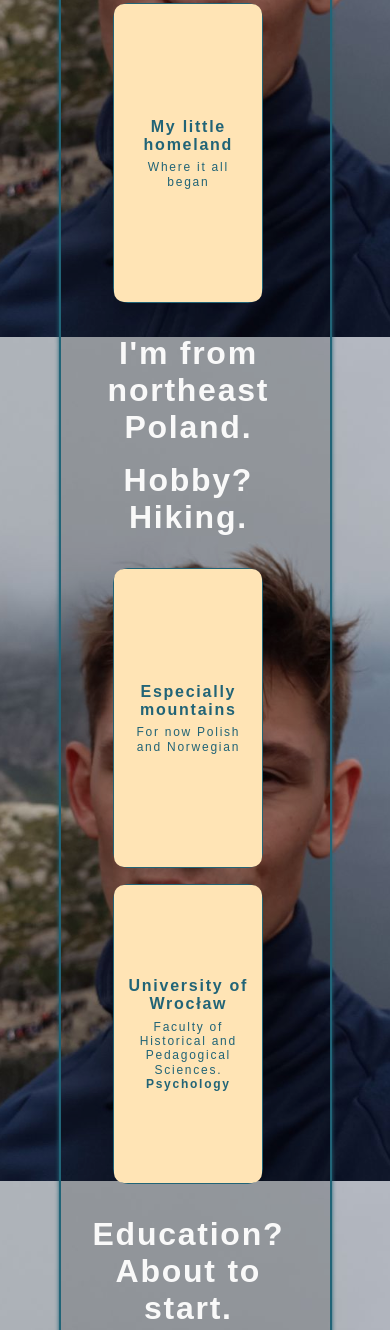
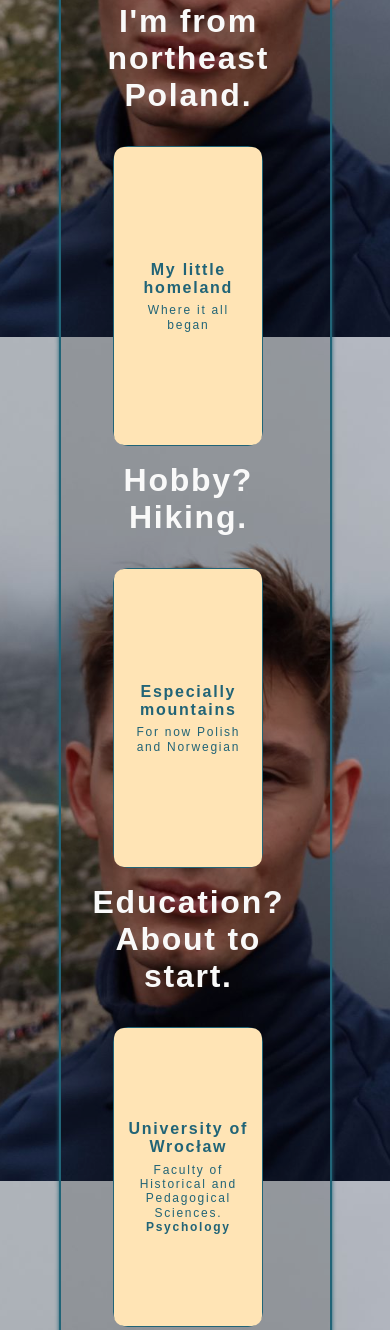
Before and after one commit to jacobluckiewicz/about-me, a plain HTML site: page index.html in a window 390 px wide. Shown: the part 1351-2681 px from the top of the page. Drawn offline with Linux system fonts and the light colour scheme.

Commit message:
changed order for h2 in cards on media query due to mobile first rule

```diff
--- a/index.html
+++ b/index.html
@@ -66,7 +66,7 @@
                         </div>
                         <div class="back back-two"></div>
                     </div>
-                    <h2 class="preview-text">I'm from northeast Poland.</h2>
+                    <h2 class="preview-text moving-text">I'm from northeast Poland.</h2>
                 </div>
                 <!-- 3 -->
                 <div class="row">
@@ -88,7 +88,7 @@
                         </div>
                         <div class="back back-four"></div>
                     </div>
-                    <h2 class="preview-text">Education? About to start.</h2>
+                    <h2 class="preview-text moving-text">Education? About to start.</h2>
                 </div>
 
                 <!-- 5 -->
@@ -111,7 +111,7 @@
                         </div>
                         <div class="back back-six"></div>
                     </div>
-                    <h2 class="preview-text">Sense of humour? Wild.</h2>
+                    <h2 class="preview-text moving-text">Sense of humour? Wild.</h2>
                 </div>
             </section>
         </div>
--- a/style/main.scss
+++ b/style/main.scss
@@ -199,6 +199,9 @@ html {
 		width: 150px;
 		height: 300px;
 		flex-shrink: 0;
+		.moving-text {
+			order: 1;
+		}
 	}
 
 	/* wspólne dla front/back */
@@ -283,15 +286,21 @@ html {
 	border-radius: 15px;
 	animation: pulse-border 2s ease-in-out infinite;
 }
-.pulse:hover{
+.pulse:hover {
 	animation: none;
 	border: none;
 }
 
 @keyframes pulse-border {
-  0%   { box-shadow: 0 0 0 0 $petrol-blue; }
-  50%  { box-shadow: 0 0 0 15px rgba(11,110,122, 0); }
-  100% { box-shadow: 0 0 0 0 rgba(11,110,122, 0); }
+	0% {
+		box-shadow: 0 0 0 0 $petrol-blue;
+	}
+	50% {
+		box-shadow: 0 0 0 15px rgba(11, 110, 122, 0);
+	}
+	100% {
+		box-shadow: 0 0 0 0 rgba(11, 110, 122, 0);
+	}
 }
 
 // ///////////////////////
@@ -483,6 +492,9 @@ html {
 		left: -40px; /* dot always on the line */
 		right: auto;
 	}
+	.moving-text {
+		order: -1;
+	}
 }
 
 @media (max-width: 400px) {
```
Also changed, not shown: css/main.css, 1 other file. Lines whose indentation alone changed are shown as unchanged.
